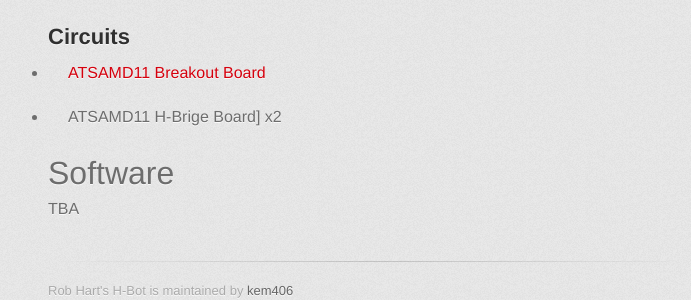
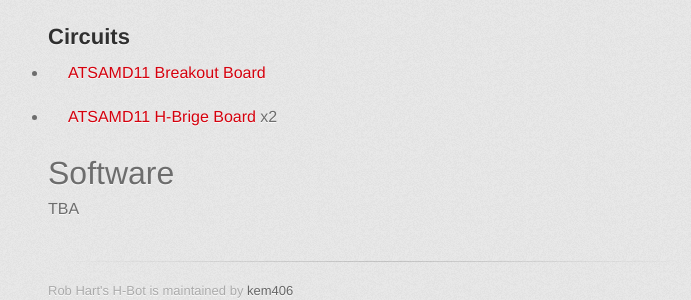
Before and after one commit to kem406/hbot, a Jekyll site: the page built from index.md, in a window 1280 px wide. Shown: the part 1005-1305 px from the top of the page, without its empty margins (282-973 px from the left). Built offline with Jekyll 4.4.1, drawn with Linux system fonts in a browser that asks for light colours; some web fonts are replaced; part of the change alters nothing that is shown.

```diff
--- a/index.md
+++ b/index.md
@@ -30,7 +30,7 @@ TBA
 
 * [ATSAMD11 Breakout Board](https://roberthart56.github.io/SCFAB/SC_lab/Electronics/Microcontrollers/ATSAMD11/Advanced_circuits_board/index.html)
 
-* ATSAMD11 H-Brige Board] x2
+* [ATSAMD11 H-Brige Board](https://roberthart56.github.io/SCFAB/SC_lab/Output_Devices/SAMD11_stepper/index.html) x2
 
 # Software
 
```
